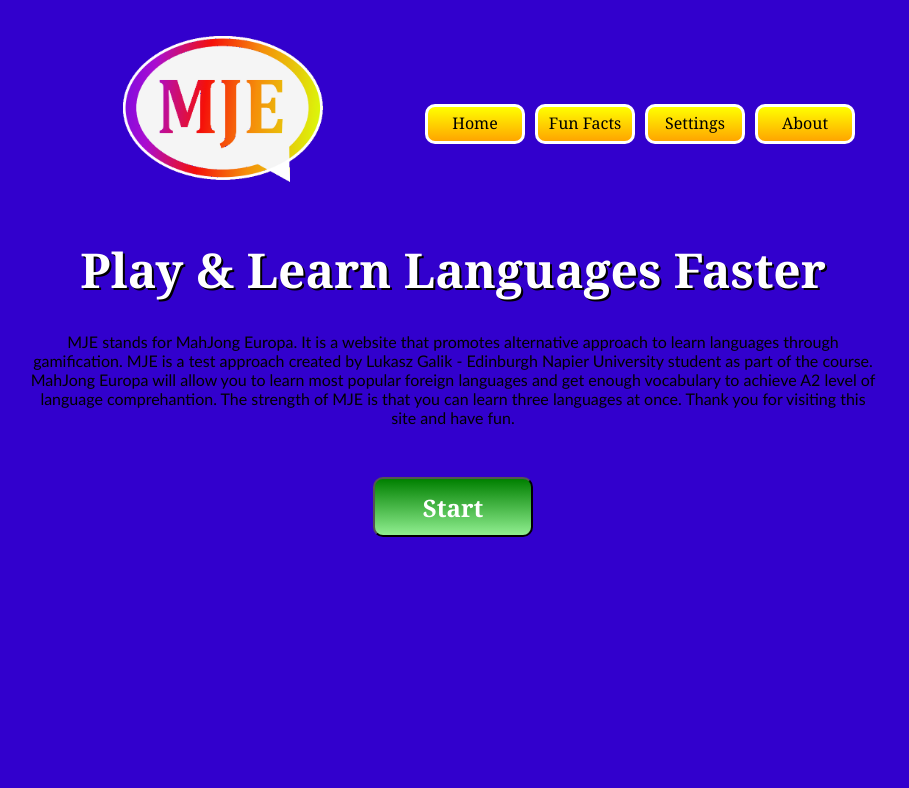
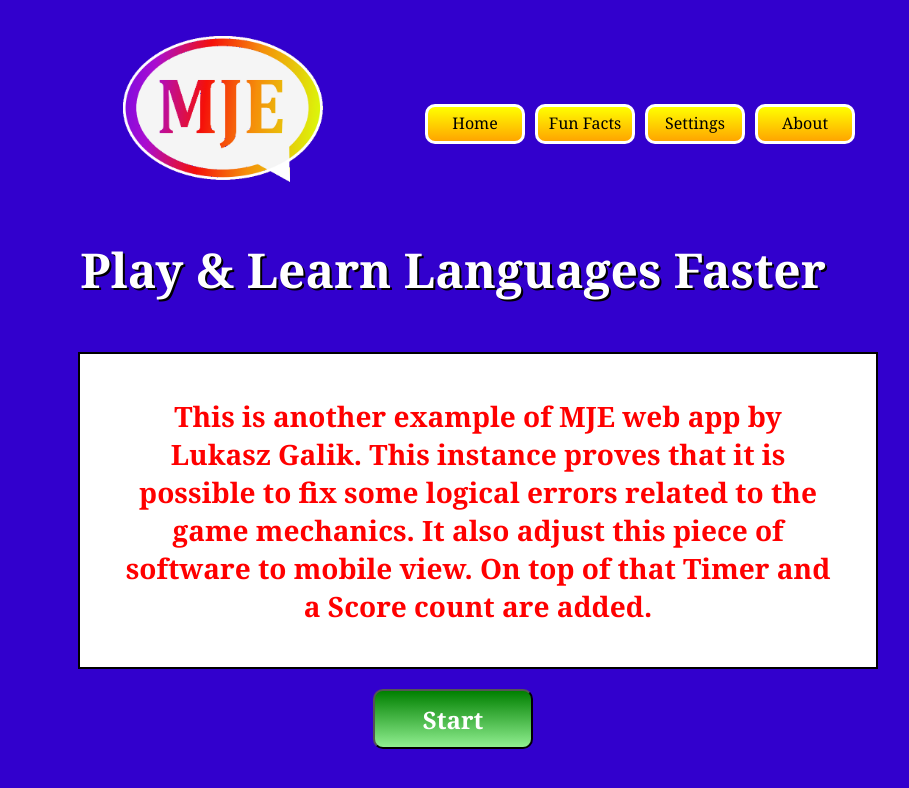
Before and after one commit to LDG36/MJE-fixing-20251226, a React (Vite) app: page / in a window 1280 px wide. Shown: the top 788 px of the page, without its empty margins (187-1096 px from the left). Built offline with nearby package versions, Linux system fonts and the light colour scheme.

Commit message:
LDG - 20260104 - temporary solution for https://mahjongeuropa.netlify.app/ (but LDG36 GitHub) - added different intro text (with info on major changes - Bugs), removed Next button on Next1 component, removed Quick Access option in About section

```diff
--- a/src/gameboards/Next1.jsx
+++ b/src/gameboards/Next1.jsx
@@ -34,17 +34,18 @@ const Next1 = () => {
       </button>
       </Link>
 
-      <Link to="/playmoods">
+      {/* commented because other gameboards are not ready!!! */}
+      {/* <Link to="/playmoods">
       <button className="startBtn2">
         Play Next
       </button>
-      </Link>
+      </Link> */}
 
       <div className="styleResult">
         Your Score: <b>{state?.moves+1}</b> moves!
       </div>
 
-      <div className="styleResult">
+      <div className="styleResult2">
         Your Time: <b>{formatTime(state?.time)}</b>
       </div>
 
--- a/src/index.css
+++ b/src/index.css
@@ -188,7 +188,8 @@ a{
   display:flex;
   align-items: center;
   justify-content: center;
-  flex-direction: column;
+  /* flex-direction: column; <=this messes up the margins*/
+  flex-wrap: wrap;
 
 }
 
@@ -369,7 +370,7 @@ ABOVE - styling game area - copied from separte project - LDG - 20251013
         display: grid;
         grid-template-columns: repeat(3, 1fr);
         grid-template-rows: repeat(8, 1fr);
-        gap: 1em;
+        gap: 0.5em;
         animation: slowFocus 5s linear;
       }
 
@@ -383,11 +384,12 @@ ABOVE - styling game area - copied from separte project - LDG - 20251013
         align-items: center;
         max-height:40px;
 
+
         /* this 29vw worked when there was no fontsize set - it gave nice margin on mobile*/
-        max-width:29vw;
+        max-width:27vw;
         /* this sets the fontsize hardcoded not responsive */
         font-size:12px;
-        min-width:28vw;
+        min-width:27vw;
       }
 
       .container{
@@ -396,6 +398,7 @@ ABOVE - styling game area - copied from separte project - LDG - 20251013
         justify-content: center;
         margin-bottom:200px;
         max-width:100%;
+        /* margin-left:10px; */
 
       }
 
@@ -411,20 +414,24 @@ ABOVE - styling game area - copied from separte project - LDG - 20251013
   }
 
 
-.styleTimer{
+/* .styleTimer{
 
   text-align:center;
   display:block;
-  margin-top:20px;
+  margin-top:40px;
   font-size:28px;
 
-}
+} */
 
 .styleMoves{
 
   text-align:center;
   display:block;
   font-size:28px;
+  margin-top:40px;
+  /* this width makes div with score and timer fold below the gameboard
+  see the .container with: flex-wrap: wrap; */
+  width:100%;
 
 }
 
@@ -436,3 +443,18 @@ ABOVE - styling game area - copied from separte project - LDG - 20251013
   font-size:28px;
 
 }
+
+.styleResult2{
+
+  text-align:center;
+  display:block;
+  margin-top:20px;
+  font-size:28px;
+
+}
+
+.redFont{
+  color:red;
+  font-weight: 900;
+  font-size: 28px;
+}
--- a/src/pages/About.jsx
+++ b/src/pages/About.jsx
@@ -24,7 +24,8 @@ const About = () => {
               Netlify is a fee hosting provider for front-end websites.
             </p>
         </div>
-        <div className="stylingQuickAccess">
+        {/* commented because other gameboards are not ready!!! */}
+        {/* <div className="stylingQuickAccess">
           <h1 className="landingHeader">Quick Access</h1>
           <div className="quickBtn">
             <Link to='/playfruits'>
@@ -63,7 +64,7 @@ const About = () => {
                 </button>
             </Link>
           </div>
-        </div>
+        </div> */}
     </article>
     </>
   )
--- a/src/pages/Home.jsx
+++ b/src/pages/Home.jsx
@@ -7,13 +7,24 @@ const Home = () => {
     <article className="settingsContainer" >
         <h1 className="landingHeader">Play & Learn Languages Faster</h1>
         <div className="stylePara">
-            <p className="MJEdescription">MJE stands for MahJong Europa. It is a website that promotes alternative approach to learn
+            {/* <p className="MJEdescription"> */}
+            <div className="funContainer">
+                <p className="redFont">
+                This is another example of MJE web app by Lukasz Galik.
+                This instance proves that it is possible to fix some
+                logical errors related to the game mechanics. It also
+                adjust this piece of software to mobile view.
+                On top of that Timer and a Score count are added.
+                </p>
+
+                {/* MJE stands for MahJong Europa. It is a website that promotes alternative approach to learn
                 languages through gamification. MJE is a test approach created by Lukasz Galik - Edinburgh
                 Napier University student as part of the course. MahJong Europa will allow you to learn
                 most popular foreign languages and get enough vocabulary to achieve A2 level of language
                 comprehantion. The strength of MJE is that you can learn three languages at once. Thank you
-                for visiting this site and have fun.
-            </p>
+                for visiting this site and have fun. */}
+            </div>
+            {/* </p> */}
         </div>
         <Link to='/playfruits'>
             <button className="startBtn">
```
